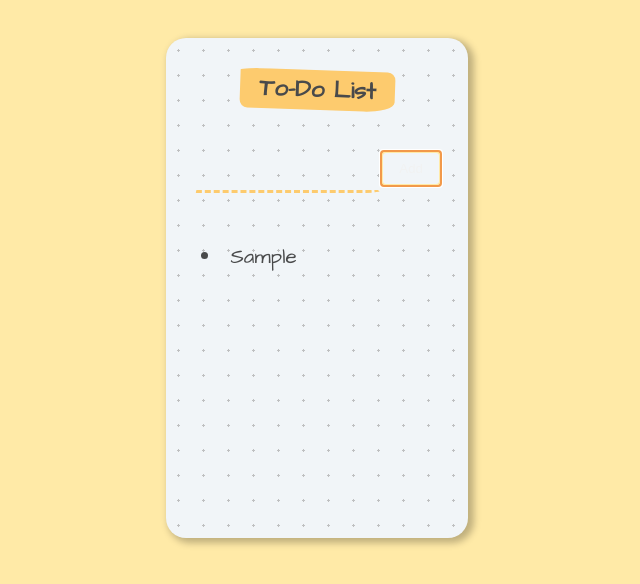
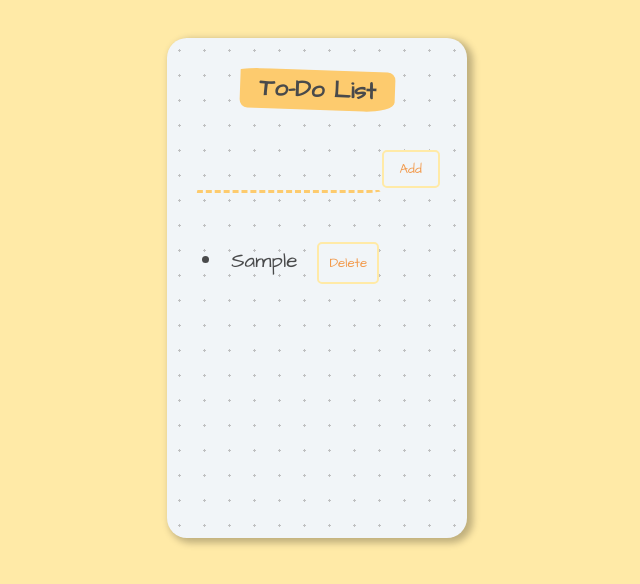
Before and after one commit to leyulunna/toDoListProject, a React (Create React App) app: page / in a window 1280 px wide. Both pictures are taken after typing "Sample" into the empty fields and a click on the button "Add". Shown: the top 584 px of the page, without its empty margins (323-963 px from the left). Built offline with nearby package versions, Linux system fonts and the light colour scheme.

Commit message:
1.modify buttons and add delete button 2.can be pressed enter to add

```diff
--- a/public/styles.css
+++ b/public/styles.css
@@ -55,7 +55,7 @@ body {
     margin-bottom: 20px;
   }
 
-  .add, input:focus {outline: 0;};
+  .add, input:focus, li button {outline: none 0;}
 
   button {
     padding: 0;
@@ -69,28 +69,30 @@ body {
     transition: all 0.25s ease-in-out;
   }
 
-  button span:hover {
+  button span:hover, li button:hover {
     background-color:#fdcb6e;
     border-color: #F2994A;
-    color: #F1F2F2;
+    color: #FFFFFF	;
     border-radius: 5px;
+    cursor: pointer;
   }
 
   button:active {
     background-color: #F2994A;
 		border-color: #ffeaa7;
-		color: #F1F2F2;
-		box-shadow: none;
+		color: #FFFFFF	;
+    box-shadow: none;
+    border-radius: 5px;
   }
 
-  button:focus,:active:focus {
+  /* button:focus,:active:focus {
 		background-color: #F2994A;
 		border-color:  #F2994A;
 		color: #F1F2F2;
-		outline: 1px auto #F2994A;
-  }
+		outline: 1px #F2994A;
+  } */
 
-  button span {
+  button span{
     background-color: #f1f5f8;
     padding: 0.5rem 1rem;
     display: block;
@@ -110,3 +112,17 @@ body {
     position: relative;
     padding: 0.5rem;
   }
+
+  #item{
+    margin-right: 20px;
+    cursor: text;
+  }
+
+  li button{
+    background-color: #f1f5f8;
+    padding: 10px 10px;
+    display: inline-block;
+    color: #F2994A;
+    border-radius: 5px;
+    border: 2px solid #ffeaa7;
+  }
--- a/src/components/App.jsx
+++ b/src/components/App.jsx
@@ -11,6 +11,14 @@ function App() {
     });
   }
 
+  function deleteItem(id){
+    setItems((prevItems)=>{
+      return prevItems.filter((itemOnList, index)=>{
+        return id !== index
+      })
+    })
+  }
+
   return (
     <div className="container">
       <div className="heading">
@@ -20,7 +28,7 @@ function App() {
       <div>
         <ul>
           {items.map((todoItem, index) => (
-            <ToDoItem key={index} id={index} text={todoItem} />
+            <ToDoItem key={index} id={index} text={todoItem} delete={deleteItem}/>
           ))}
         </ul>
       </div>
--- a/src/components/InputArea.jsx
+++ b/src/components/InputArea.jsx
@@ -8,11 +8,25 @@ function InputArea(props) {
     setInputText(newValue);
   }
 
+  function handleKeyDown(event){
+    if (event.key === 'Enter'){
+      if (inputText === "") {
+        document.getElementById("todoText").focus();
+      } else {
+        props.onAdd(inputText);
+        setInputText("");
+      }
+    }
+    // console.log(event)
+    // console.log(event.key)
+  }
+
   return (
     <div className="form">
       <input
         id="todoText"
         onChange={handleChange}
+        onKeyDown={handleKeyDown}
         type="text"
         value={inputText}
       />
--- a/src/components/ToDoItem.jsx
+++ b/src/components/ToDoItem.jsx
@@ -9,10 +9,16 @@ function ToDoItem(props) {
     });
   }
 
+  function cancelItem(){
+    props.delete(props.id)
+    document.getElementById("todoText").focus();
+  }
+
   return (
-    <div onClick={checkItem}>
+    <div>
       <li style={isDone ? { textDecoration: "line-through" } : null}>
-        {props.text}
+        <span id="item" onClick={checkItem}>{props.text}</span>
+        <button onClick={cancelItem}>Delete</button>
       </li>
     </div>
   );
```
Also changed, not shown: 1 other file (tests, documents, lock files or other folders).
